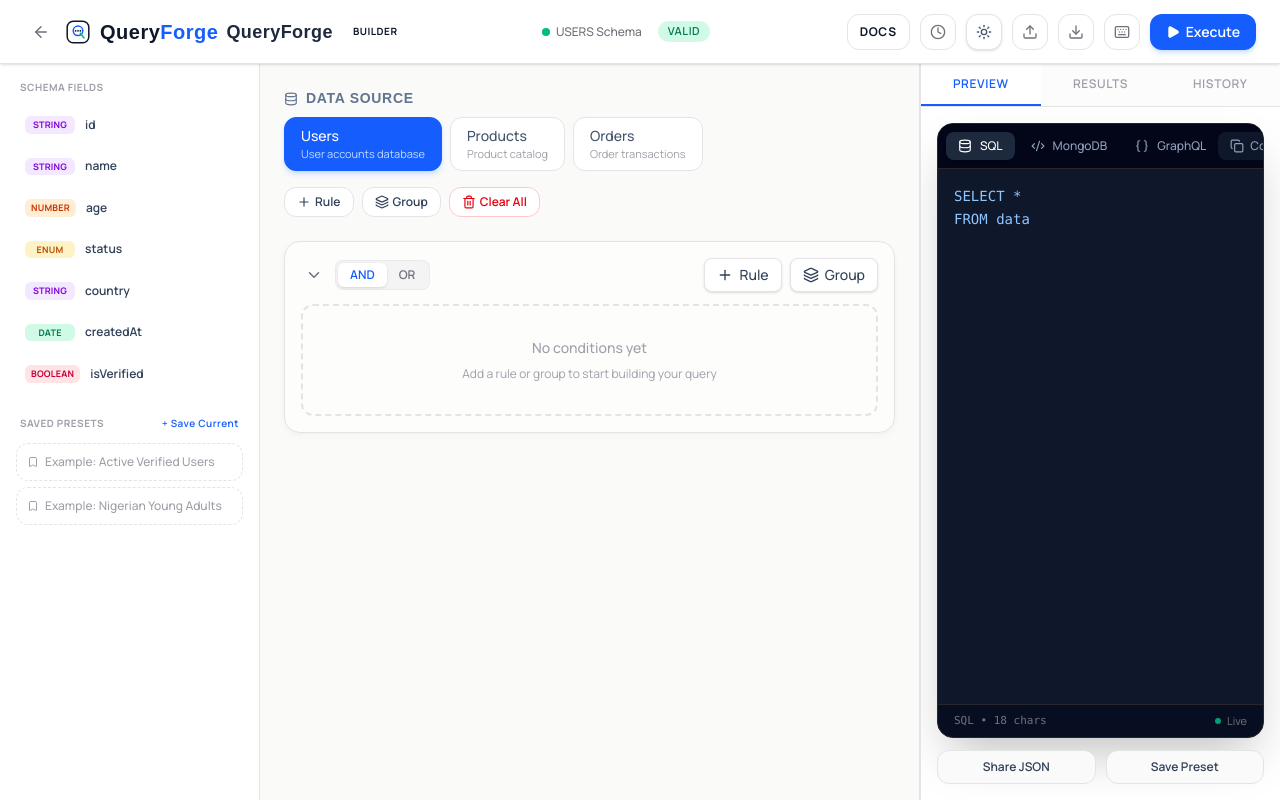
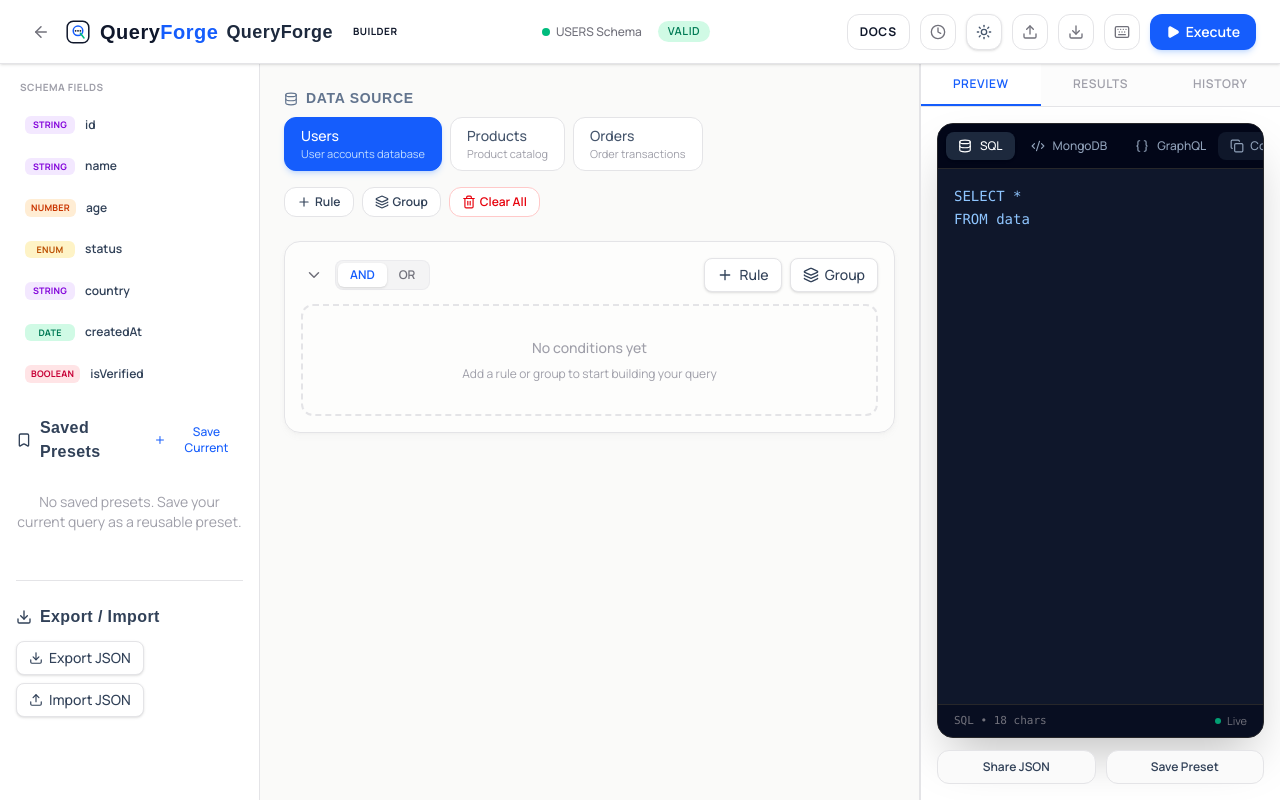
Before and after one commit to AgboolaAgbeniga/query-forge, a Next.js app: page /builder in a window 1280 px wide. Built offline with nearby package versions, Linux system fonts and the light colour scheme; a web font is replaced by a local one.

Commit message:
feat: implement primary builder page with query orchestration, keyboard shortcuts, and state management

```diff
--- a/src/app/builder/page.tsx
+++ b/src/app/builder/page.tsx
@@ -8,6 +8,8 @@ import { SchemaSelector } from '@/components/QueryBuilder/SchemaSelector';
 import { ValidationSummary } from '@/components/QueryBuilder/ValidationSummary';
 import { ResultsPane } from '@/components/QueryBuilder/ResultsPane';
 import { HistoryPanel } from '@/components/QueryBuilder/HistoryPanel';
+import { PresetsPanel } from '@/components/QueryBuilder/PresetsPanel';
+import { ExportImport } from '@/components/QueryBuilder/ExportImport';
 import { SVGLogo } from '@/components/ui/SVGLogo';
 import { ThemeToggle } from '@/components/ui/ThemeToggle';
 import { useQueryStore } from '@/lib/store';
@@ -416,50 +418,9 @@ export default function BuilderPage() {
             </div>
           </div>
 
-          {/* Saved Presets Section */}
-          <div>
-            <div className="text-[10px] font-bold uppercase tracking-wider text-zinc-400 dark:text-zinc-500 mb-3 px-1 flex items-center justify-between">
-              <span>Saved Presets</span>
-              <button
-                onClick={() => setShowPresetSaveModal(true)}
-                className="text-[10px] text-blue-600 dark:text-blue-400 hover:underline font-semibold"
-              >
-                + Save Current
-              </button>
-            </div>
-
-            <div className="flex flex-col gap-1.5">
-              {presets.map((p) => (
-                <div
-                  key={p.id}
-                  onClick={() => handleLoadPreset(p)}
-                  className="group flex items-center justify-between gap-2 p-2.5 rounded-xl bg-zinc-50/50 dark:bg-zinc-800/30 border border-zinc-200 dark:border-zinc-800/50 hover:bg-zinc-50 dark:hover:bg-zinc-800 hover:border-zinc-300 dark:hover:border-zinc-700 transition-all cursor-pointer"
-                >
-                  <span className="text-xs text-slate-600 dark:text-zinc-300 font-medium truncate flex items-center gap-1.5">
-                    <Bookmark size={12} className="text-zinc-400" />
-                    {p.name}
-                  </span>
-                  <button
-                    onClick={(e) => handleDeletePreset(e, p.id)}
-                    className="p-1 rounded text-zinc-400 hover:text-red-500 opacity-0 group-hover:opacity-100 transition-all"
-                  >
-                    <Trash2 size={12} />
-                  </button>
-                </div>
-              ))}
-
-              {/* Loader Examples */}
-              {examplePresets.map((ep, idx) => (
-                <div
-                  key={idx}
-                  onClick={() => handleLoadPreset(ep as any)}
-                  className="flex items-center gap-1.5 p-2.5 rounded-xl border border-dashed border-zinc-200 dark:border-zinc-800 text-zinc-400 dark:text-zinc-500 hover:text-blue-500 dark:hover:text-blue-400 hover:border-blue-300 dark:hover:border-blue-500/30 transition-all cursor-pointer text-xs font-medium"
-                >
-                  <Bookmark size={12} />
-                  Example: {ep.name}
-                </div>
-              ))}
-            </div>
+          <PresetsPanel />
+          <div className="mt-8 border-t border-zinc-200 dark:border-zinc-800/50 pt-6">
+            <ExportImport />
           </div>
         </aside>
 
```
